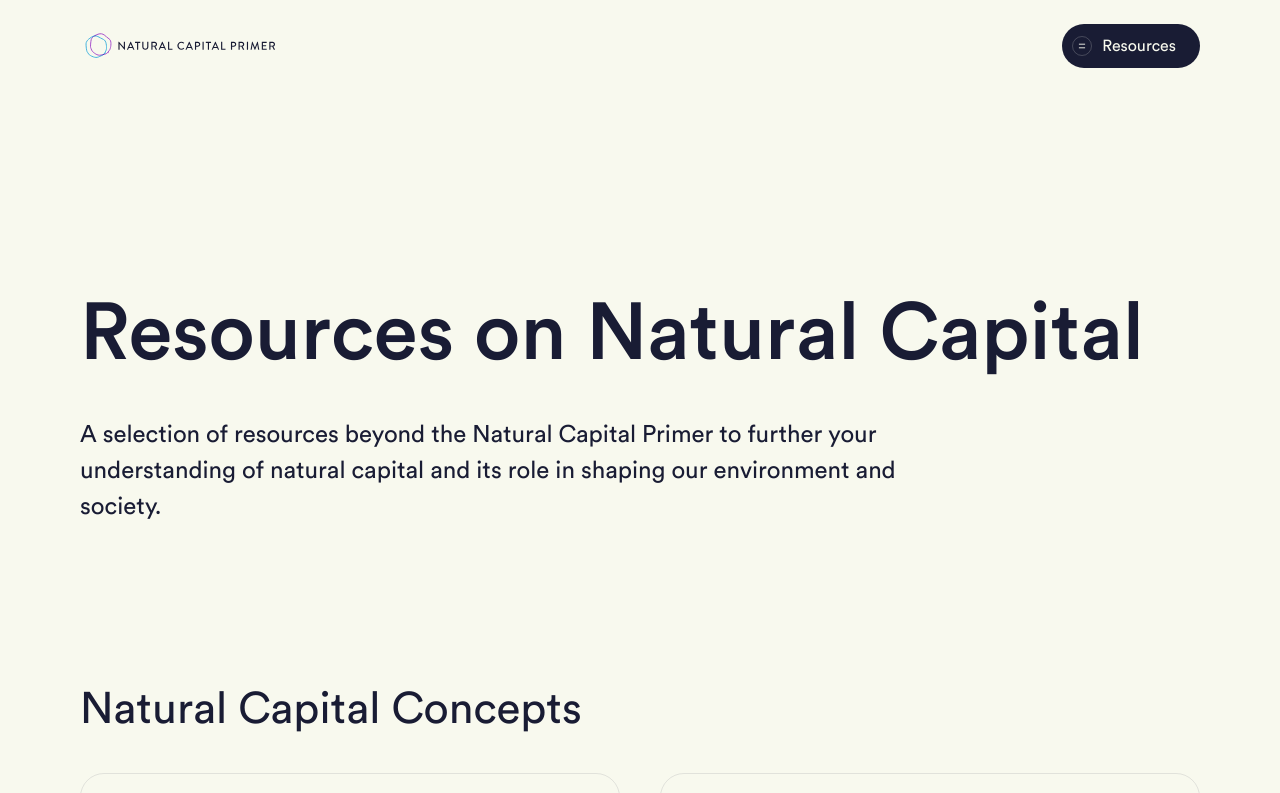
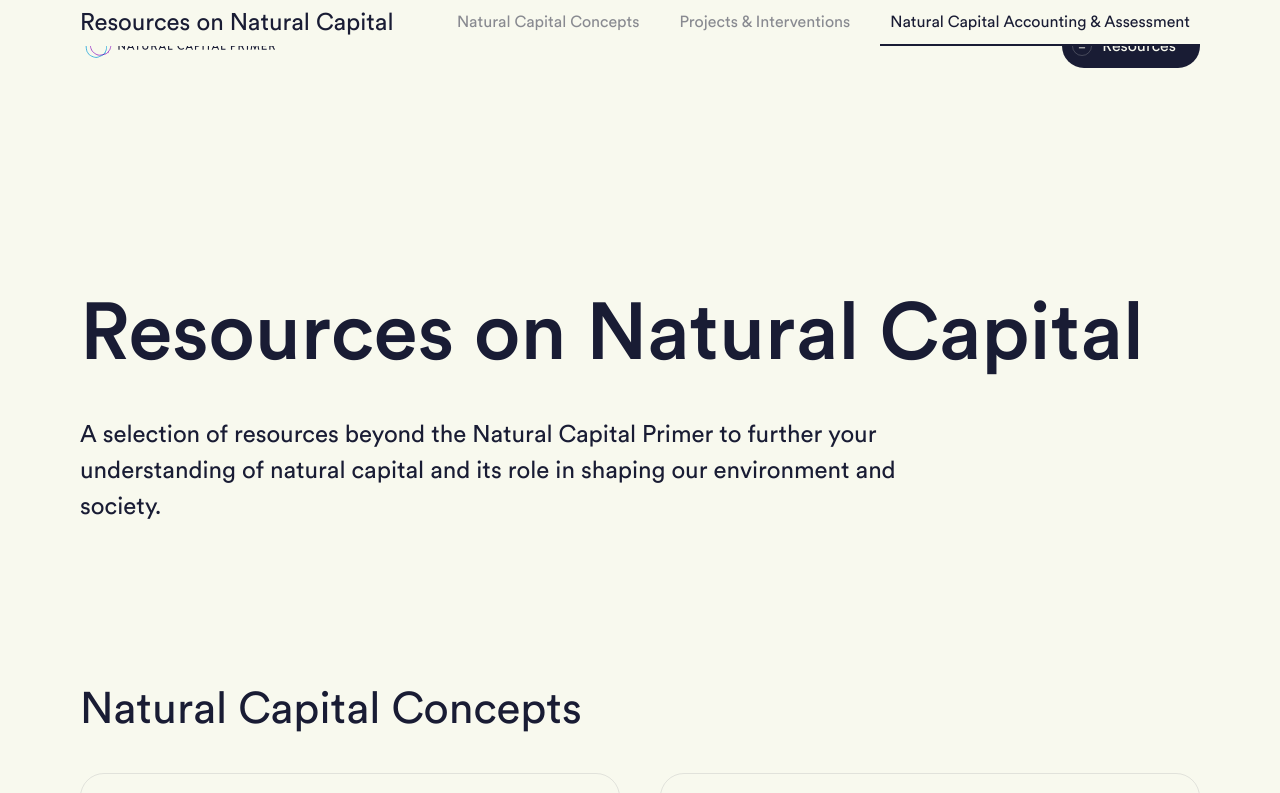
Before and after one commit to Vizzuality/natural-capital-primer, a Next.js app: page /resources in a window 1280 px wide. Shown: the top 793 px of the page. Built offline with nearby package versions, Linux system fonts and the light colour scheme; no server answers.

Commit message:
Add sticky nav to resources page

```diff
--- a/src/app/resources/page.tsx
+++ b/src/app/resources/page.tsx
@@ -5,9 +5,13 @@ import Link from "next/link";
 import Manual from "@/icons/manual.svg";
 import ArrowExternal from "@/icons/arrow-external.svg";
 import Footer from "@/components/footer";
+import StickyNav from "@/components/sticky-nav";
+import { useInView } from "framer-motion";
+import { useMemo, useRef } from "react";
 
 const RESOURCES_BY_CATEGORY = [
   {
+    id: "natural-capital-concepts",
     category: "Natural Capital Concepts",
     resources: [
       {
@@ -65,6 +69,7 @@ const RESOURCES_BY_CATEGORY = [
     ].sort((resA, resB) => resA.name.localeCompare(resB.name)),
   },
   {
+    id: "projects-and-interventions",
     category: "Projects & Interventions",
     resources: [
       {
@@ -93,6 +98,7 @@ const RESOURCES_BY_CATEGORY = [
     ].sort((resA, resB) => resA.name.localeCompare(resB.name)),
   },
   {
+    id: "natural-capital-accounting-and-assessment",
     category: "Natural Capital Accounting & Assessment",
     resources: [
       {
@@ -144,9 +150,39 @@ const RESOURCES_BY_CATEGORY = [
 ];
 
 export default function ResourcesPage() {
+  // eslint-disable-next-line react-hooks/exhaustive-deps
+  const categoryRefs = [
+    useRef<HTMLDivElement>(null),
+    useRef<HTMLDivElement>(null),
+    useRef<HTMLDivElement>(null),
+  ];
+
+  // eslint-disable-next-line react-hooks/exhaustive-deps
+  const categoryInViews = [
+    useInView(categoryRefs[0], { margin: "0px 0px -90% 0px" }),
+    useInView(categoryRefs[1], { margin: "0px 0px -90% 0px" }),
+    useInView(categoryRefs[2], { margin: "0px 0px -90% 0px" }),
+  ];
+
+  const activecategory = useMemo(() => {
+    const activeIndex = [...categoryInViews].reverse().findIndex(Boolean);
+
+    if (activeIndex !== -1) {
+      return categoryRefs[categoryInViews.length - 1 - activeIndex].current?.id ?? null;
+    }
+
+    return null;
+  }, [categoryInViews, categoryRefs]);
+
   return (
     <>
       <Header logo="color" />
+      <StickyNav
+        title="Resources on Natural Capital"
+        items={RESOURCES_BY_CATEGORY.map(({ id, category }) => ({ key: id, value: category }))}
+        activeItem={activecategory}
+        variant="condensed"
+      />
       <div className="mx-auto mt-10 flex max-w-7xl flex-col gap-y-6 p-6 pt-10 lg:mt-14 lg:gap-y-10 lg:px-20 xl:mt-40">
         <h1 className="text-4.2xl font-medium lg:text-5xl">Resources on Natural Capital</h1>
         <p className="max-w-[827px] text-lg lg:text-xl">
@@ -155,8 +191,13 @@ export default function ResourcesPage() {
         </p>
       </div>
       <main className="mx-auto my-10 flex max-w-7xl flex-col gap-y-10 p-6 lg:my-28 lg:gap-y-40 lg:px-20">
-        {RESOURCES_BY_CATEGORY.map(({ category, resources }) => (
-          <div key={category} className="flex flex-col gap-y-6 lg:gap-y-10">
+        {RESOURCES_BY_CATEGORY.map(({ id, category, resources }, index) => (
+          <div
+            key={category}
+            id={id}
+            ref={categoryRefs[index]}
+            className="flex scroll-mt-[46px] flex-col gap-y-6 lg:gap-y-10"
+          >
             <h2 className="text-2xl lg:text-4xl">{category}</h2>
             <ol className="grid gap-6 lg:grid-cols-2 lg:gap-10">
               {resources.map(({ name, description, url }) => (
```
